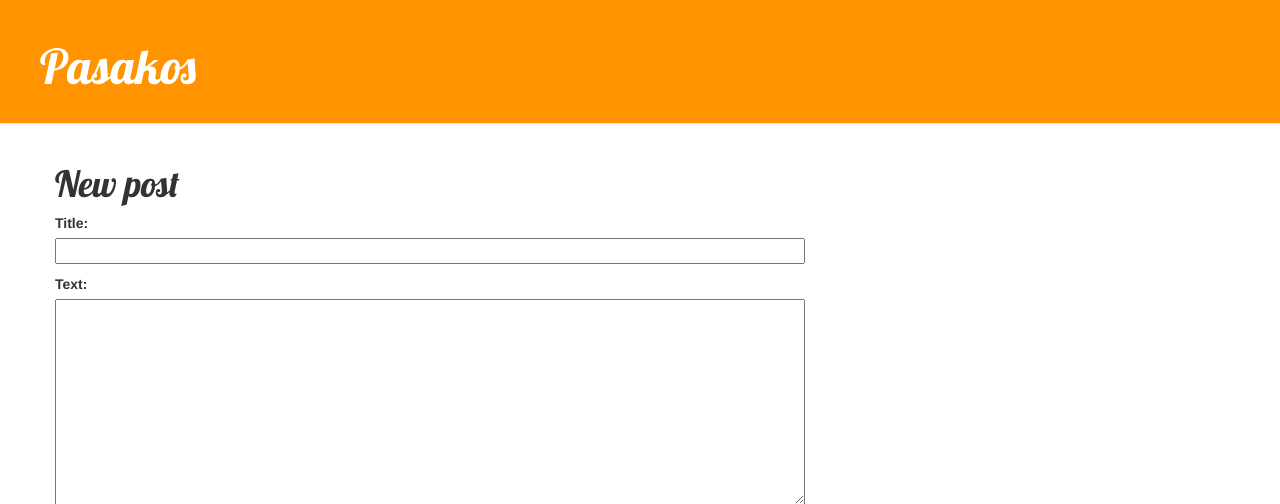
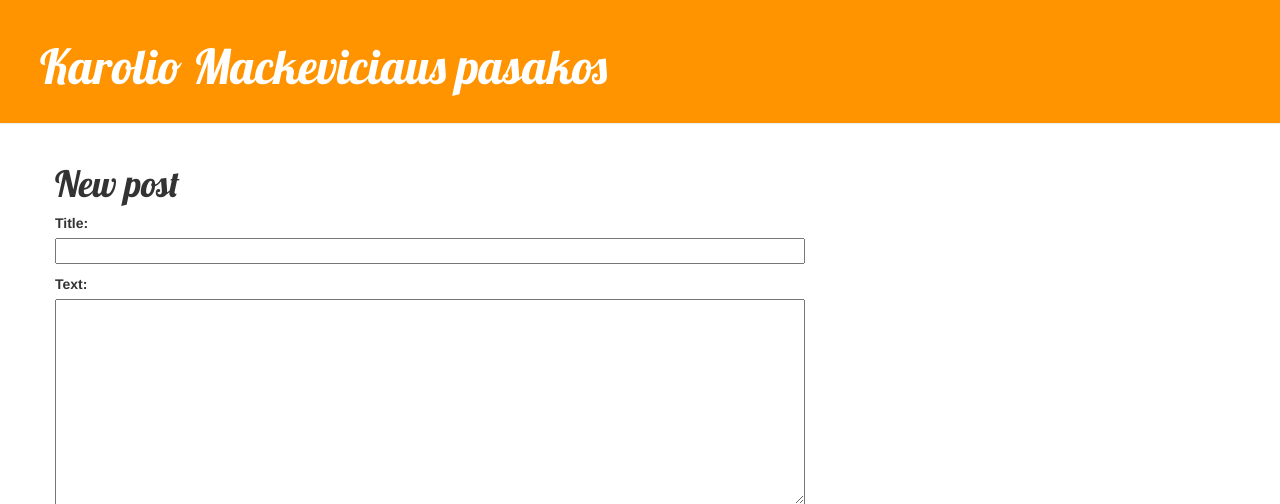
Before and after one commit to saveikaite/my-first-blog, a Django app: page /post/new/ in a window 1280 px wide. Shown: the top 504 px of the page. Run offline with Django 3.2, Linux system fonts and the light colour scheme; some libraries are stand-ins or nearby versions.

Commit message:
jadfhadf.

```diff
--- a/blog/templates/blog/base.html
+++ b/blog/templates/blog/base.html
@@ -1,7 +1,7 @@
 {% load staticfiles %}
 <html>
     <head>
-        <title>Pasakos</title>
+        <title>Karolio Mackeviciaus pasakos</title>
         <link rel="stylesheet" href="//maxcdn.bootstrapcdn.com/bootstrap/3.2.0/css/bootstrap.min.css">
         <link rel="stylesheet" href="//maxcdn.bootstrapcdn.com/bootstrap/3.2.0/css/bootstrap-theme.min.css">
         <link href='//fonts.googleapis.com/css?family=Lobster&subset=latin,latin-ext' rel='stylesheet' type='text/css'>
@@ -12,7 +12,7 @@
           {% if user.is_authenticated %}
     <a href="{% url 'post_new' %}" class="top-menu"><span class="glyphicon glyphicon-plus"></span></a>
 {% endif %}
-            <h1><a href="/">Pasakos</a></h1>
+            <h1><a href="/">Karolio Mackeviciaus pasakos</a></h1>
         </div>
         <div class="content container">
             <div class="row">
```
